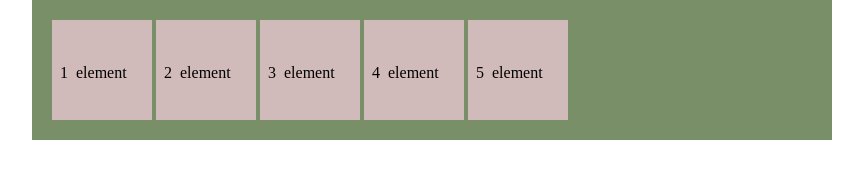
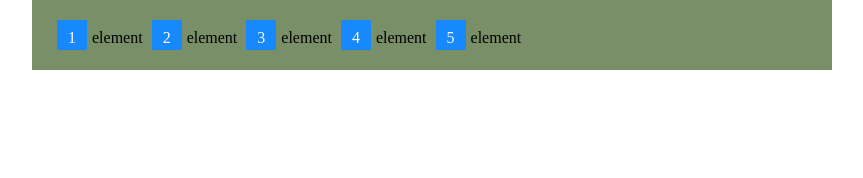
Before and after one commit to javoric/goit-fe-course, a plain HTML site: page html-css/module-04/index.html in a window 1280 px wide. Shown: the whole page, without its empty margins (208-1071 px from the left). Drawn offline with Linux system fonts and the light colour scheme.

Commit message:
adds Changes to additional task 5

```diff
--- a/html-css/module-04/css/style.css
+++ b/html-css/module-04/css/style.css
@@ -59,16 +59,16 @@ li::before {
     content: counter(postNumber);
     padding: 3px;
     margin: 0 5px;
+    width: 30px;
+    height: 30px;
+    background-color: #1789fc;
+    color: #fefefe;
+    text-align: center;
+    line-height: 30px;
+    white-space: nowrap;
 
 }
 li {
     display: inline-block;
-    width: 100px;
-    height: 100px;
-    line-height: 100px;
-    white-space: nowrap;
-    border: 1px;
-    background-color: #d1baba;
     counter-increment: postNumber;
-
 }
```
